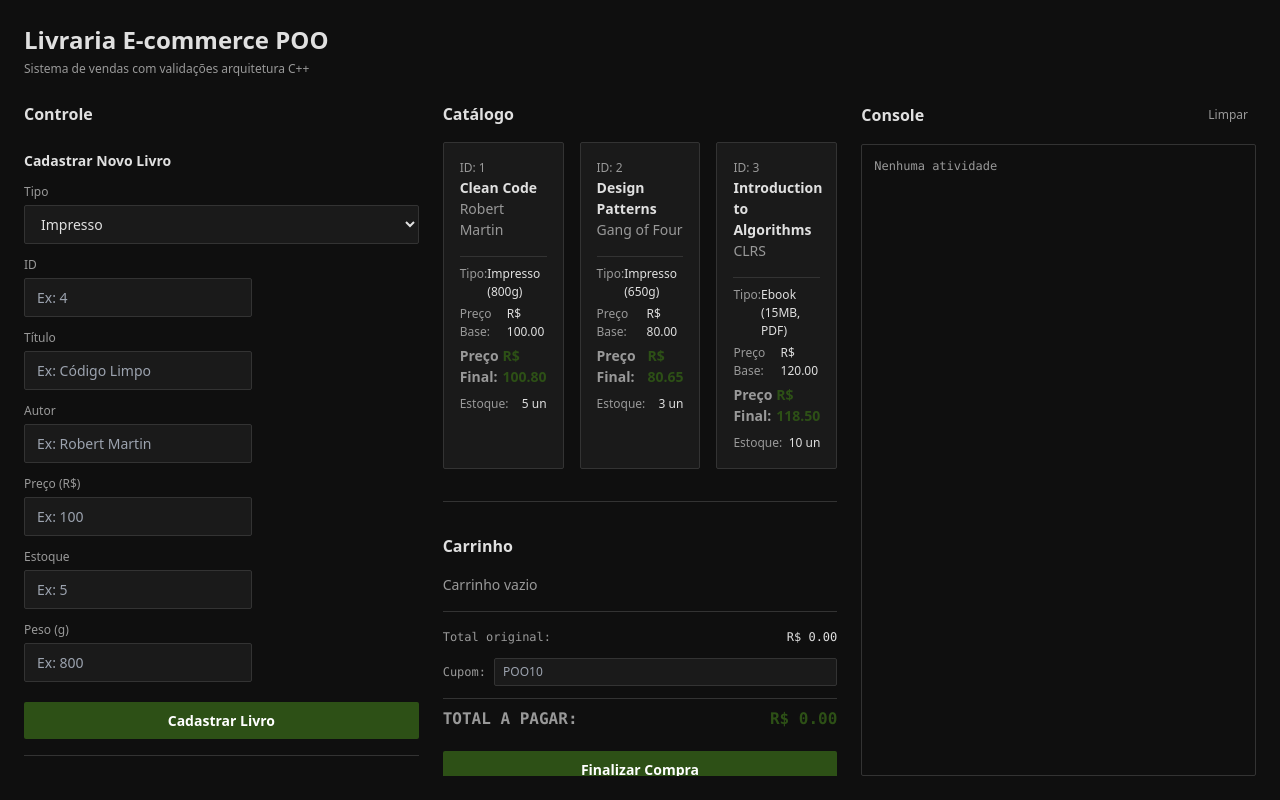
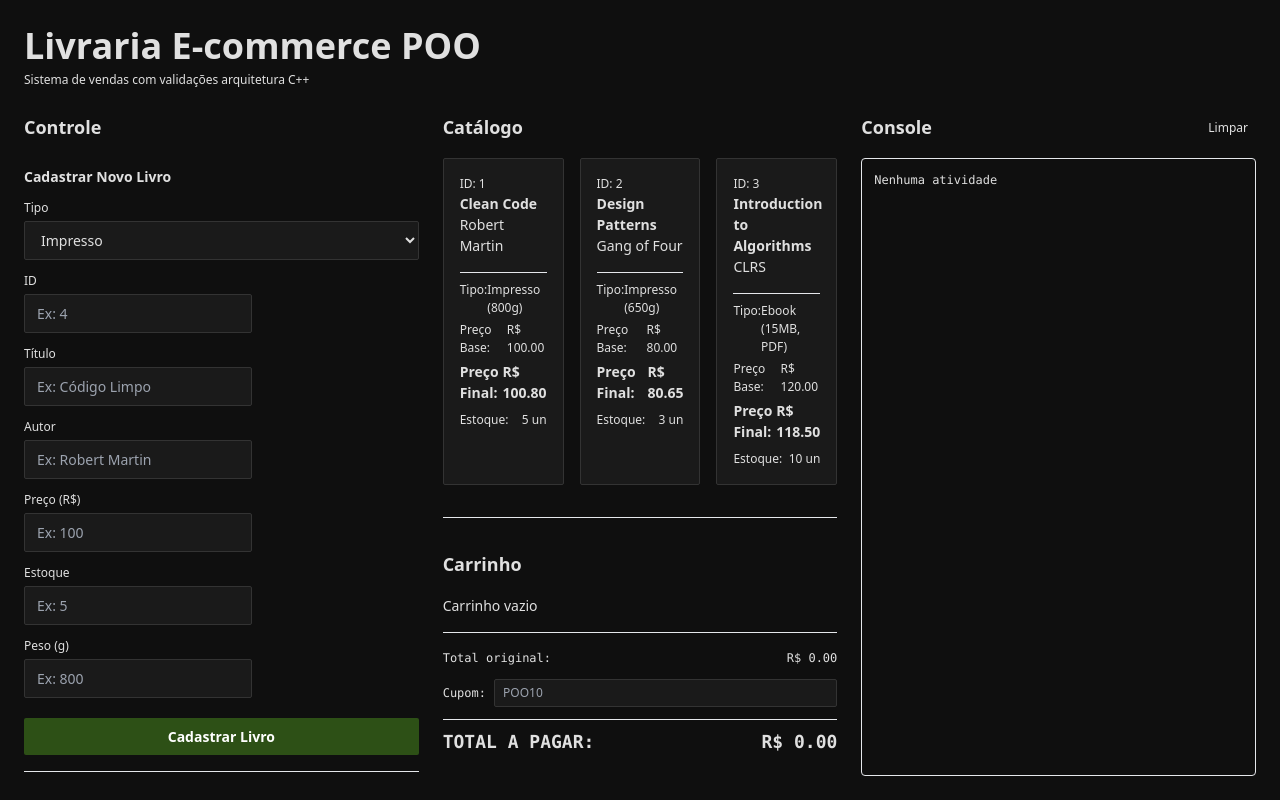
Before and after one commit to Luizgsch/Livraria, a React (Vite) app in the folder frontend/: page / in a window 1280 px wide. Built offline with nearby package versions, Linux system fonts and the light colour scheme.

Commit message:
chore: update Tailwind palette to light mode (branco, bege, marrom)

```diff
--- a/frontend/tailwind.config.js
+++ b/frontend/tailwind.config.js
@@ -7,28 +7,40 @@ export default {
   theme: {
     extend: {
       colors: {
-        obsidian: {
-          950: '#0f0f0f',
-          900: '#1a1a1a',
-          800: '#333333',
-          700: '#e0e0e0',
-          600: '#999999',
+        white: '#ffffff',
+        beige: {
+          50: '#f5f1ed',
+          100: '#ebe4dd',
+          200: '#d9ccc0',
         },
-        accent: {
-          success: '#2d5016',
-          error: '#8B3A3A',
-          warning: '#5c4033',
+        brown: {
+          light: '#8b6f47',
+          base: '#6b4423',
+          dark: '#4a2c1a',
+        },
+        status: {
+          success: '#2d6a4f',
+          error: '#c1121f',
+          warning: '#fca311',
         }
       },
       fontSize: {
         xs: ['12px', '1.5'],
         sm: ['14px', '1.5'],
-        base: ['14px', '1.5'],
-        lg: ['16px', '1.5'],
+        base: ['16px', '1.6'],
+        lg: ['18px', '1.6'],
+        xl: ['24px', '1.4'],
+        '2xl': ['36px', '1.2'],
+        '3xl': ['48px', '1.2'],
+      },
+      fontFamily: {
+        serif: ['Merriweather', 'Georgia', 'serif'],
+        sans: ['system-ui', '-apple-system', 'sans-serif'],
       },
       borderRadius: {
         none: '0',
-        sm: '2px',
+        sm: '4px',
+        md: '6px',
       }
     }
   },
```
